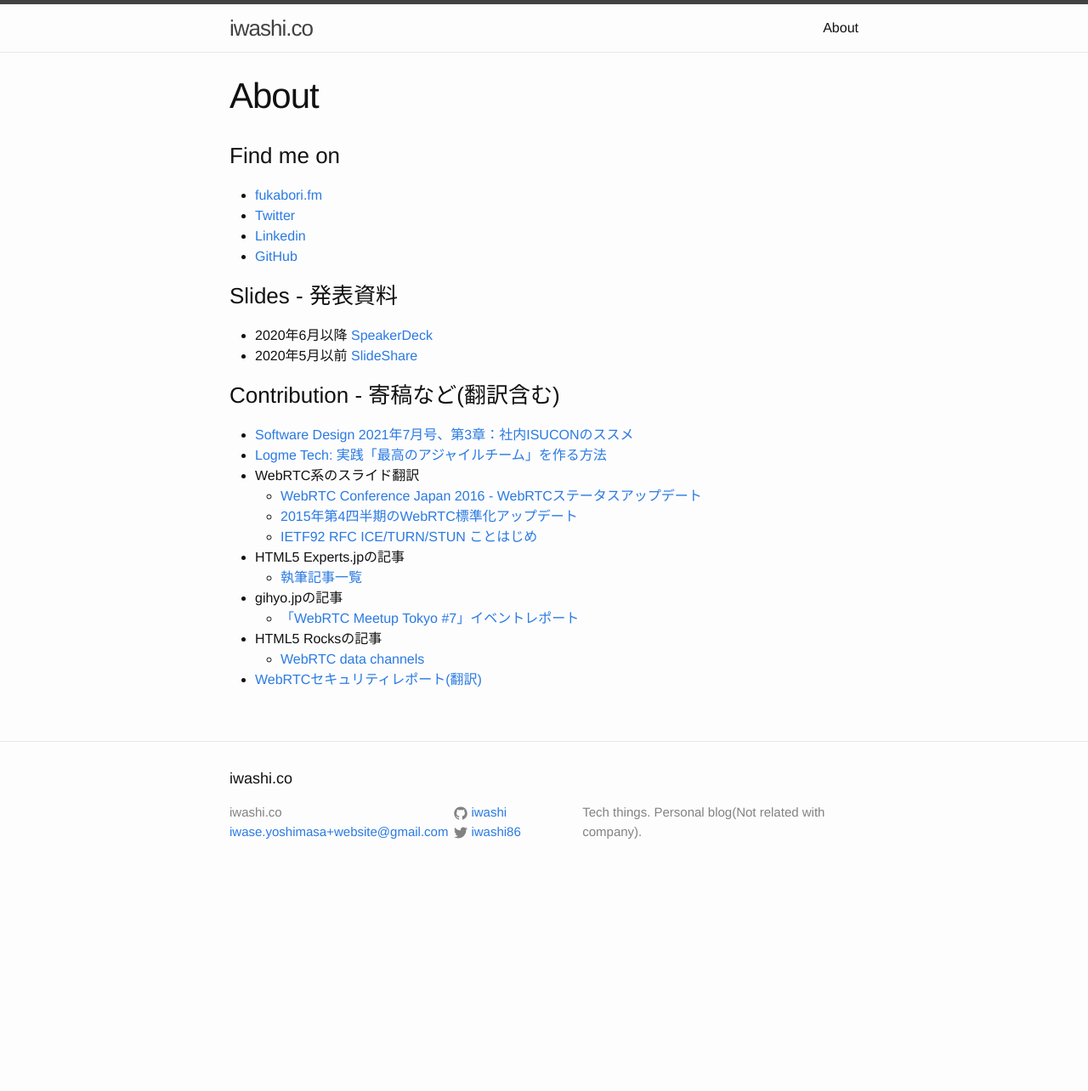
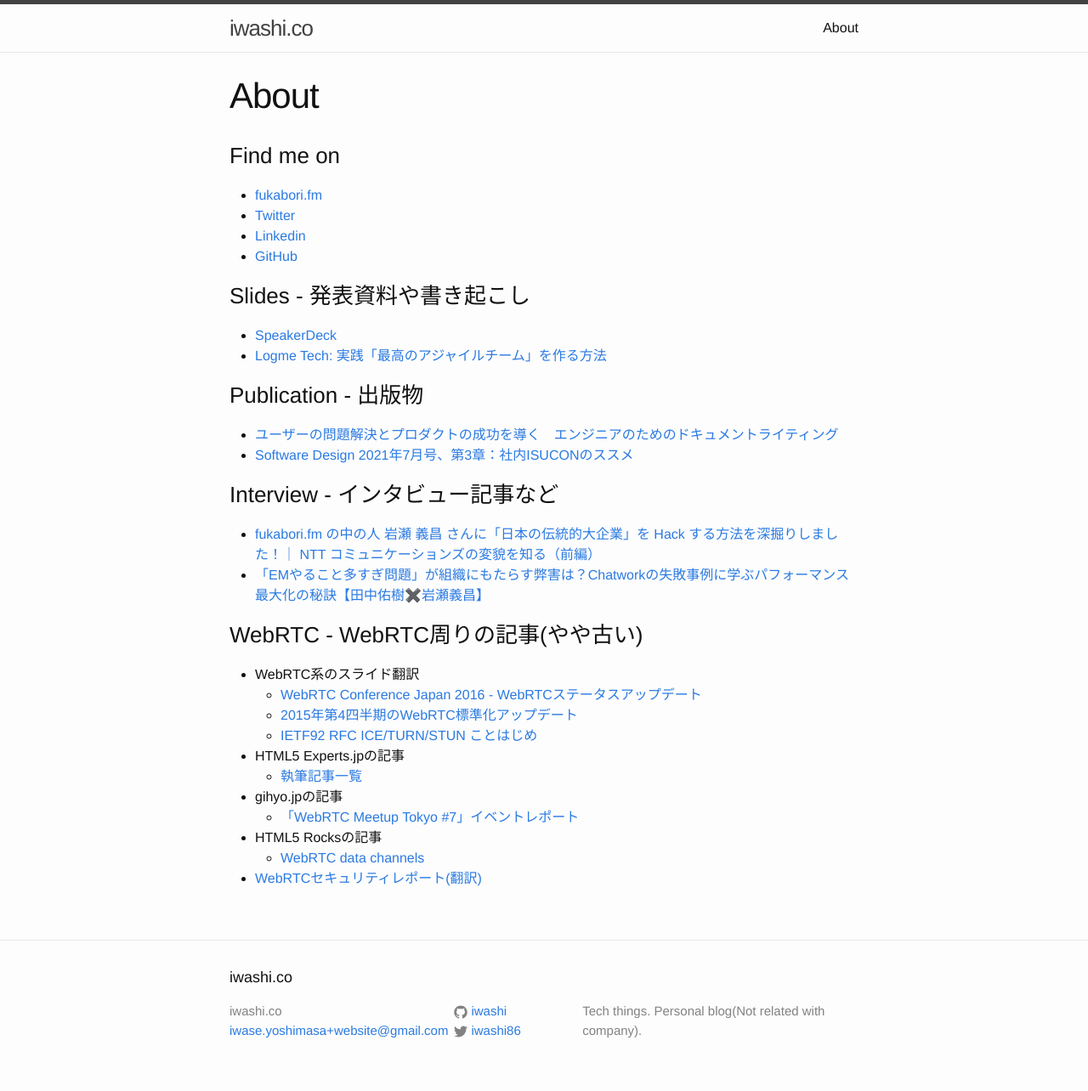
Before and after one commit to iwashi/iwashi.github.io, a Jekyll site: the page built from about.md, in a window 1280 px wide. Shown: the whole page at 85% size. Built offline with Jekyll 4.4.1, drawn with Linux system fonts in a browser that asks for light colours; before the commit the page ends 1050 px from its top, so only the background shows below that.

Commit message:
update about

```diff
--- a/about.md
+++ b/about.md
@@ -11,15 +11,23 @@ permalink: /about/
 - [Linkedin](http://jp.linkedin.com/pub/yoshimasa-iwase/a0/2a7/576)
 - [GitHub](https://github.com/iwashi)
 
-### Slides - 発表資料
+### Slides - 発表資料や書き起こし
 
-- 2020年6月以降 [SpeakerDeck](https://speakerdeck.com/iwashi86)
-- 2020年5月以前 [SlideShare](https://www.slideshare.net/iwashi86/)
+- [SpeakerDeck](https://speakerdeck.com/iwashi86)
+- [Logme Tech: 実践「最高のアジャイルチーム」を作る方法](https://logmi.jp/tech/articles/320513)
 
-### Contribution - 寄稿など(翻訳含む)
+### Publication - 出版物
 
+- [ユーザーの問題解決とプロダクトの成功を導く　エンジニアのためのドキュメントライティング](https://amzn.to/3mmgfvB)
 - [Software Design 2021年7月号、第3章：社内ISUCONのススメ](https://gihyo.jp/magazine/SD/archive/2021/202107)
-- [Logme Tech: 実践「最高のアジャイルチーム」を作る方法](https://logmi.jp/tech/articles/320513)
+
+### Interview - インタビュー記事など
+
+- [fukabori.fm の中の人 岩瀬 義昌 さんに「日本の伝統的大企業」を Hack する方法を深掘りしました！｜ NTT コミュニケーションズの変貌を知る（前編）](https://www.seplus.jp/dokushuzemi/blog/2022/07/interview_with_iwashi_about_how2change_nttcom_1.html)
+- [「EMやること多すぎ問題」が組織にもたらす弊害は？Chatworkの失敗事例に学ぶパフォーマンス最大化の秘訣【田中佑樹✖️岩瀬義昌】](https://type.jp/et/feature/20815/)
+
+### WebRTC - WebRTC周りの記事(やや古い)
+
 - WebRTC系のスライド翻訳
   - [WebRTC Conference Japan 2016 - WebRTCステータスアップデート](https://docs.google.com/presentation/d/1Z44qq92kMnqweDoqiPw1ro84TdTVeCiwFrmIy8N_pKI/edit#slide=id.g1193d3ae62_2_73)
   - [2015年第4四半期のWebRTC標準化アップデート](http://www.slideshare.net/iwashi86/2015-4-webrtc)
```
